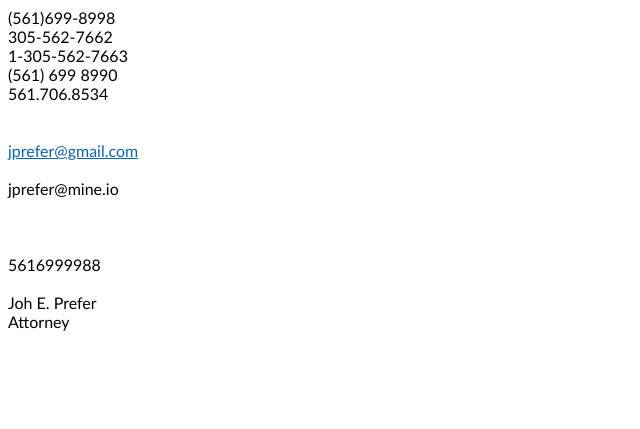
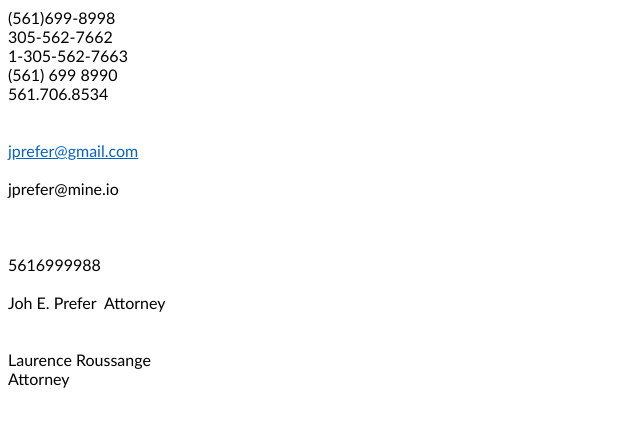
Before and after one commit to jprefer/start1, a plain HTML site: page index.htm in a window 1280 px wide. Shown: the whole page, without its empty margins (0-640 px from the left). Drawn offline with Linux system fonts and the light colour scheme.

Commit message:
Update index.htm

```diff
--- a/index.htm
+++ b/index.htm
@@ -13,16 +13,16 @@ xmlns="http://www.w3.org/TR/REC-html40">
  <o:DocumentProperties>
   <o:Author>John Prefer</o:Author>
   <o:LastAuthor>John Prefer</o:LastAuthor>
-  <o:Revision>1</o:Revision>
-  <o:TotalTime>7</o:TotalTime>
-  <o:Created>2019-04-22T19:25:00Z</o:Created>
-  <o:LastSaved>2019-04-22T19:33:00Z</o:LastSaved>
+  <o:Revision>2</o:Revision>
+  <o:TotalTime>8</o:TotalTime>
+  <o:Created>2019-04-22T21:25:00Z</o:Created>
+  <o:LastSaved>2019-04-22T21:25:00Z</o:LastSaved>
   <o:Pages>1</o:Pages>
-  <o:Words>28</o:Words>
-  <o:Characters>161</o:Characters>
+  <o:Words>32</o:Words>
+  <o:Characters>187</o:Characters>
   <o:Lines>1</o:Lines>
   <o:Paragraphs>1</o:Paragraphs>
-  <o:CharactersWithSpaces>188</o:CharactersWithSpaces>
+  <o:CharactersWithSpaces>218</o:CharactersWithSpaces>
   <o:Version>16.00</o:Version>
  </o:DocumentProperties>
  <o:OfficeDocumentSettings>
@@ -33,6 +33,7 @@ xmlns="http://www.w3.org/TR/REC-html40">
 <link rel=colorSchemeMapping href="index.fld/colorschememapping.xml">
 <!--[if gte mso 9]><xml>
  <w:WordDocument>
+  <w:Zoom>200</w:Zoom>
   <w:SpellingState>Clean</w:SpellingState>
   <w:GrammarState>Clean</w:GrammarState>
   <w:TrackMoves>false</w:TrackMoves>
@@ -692,6 +693,9 @@ a:visited, span.MsoHyperlinkFollowed
 	mso-themecolor:followedhyperlink;
 	text-decoration:underline;
 	text-underline:single;}
+span.GramE
+	{mso-style-name:"";
+	mso-gram-e:yes;}
 .MsoChpDefault
 	{mso-style-type:export-only;
 	mso-default-props:yes;
@@ -774,7 +778,14 @@ div.WordSection1
 
 <p class=MsoNormal><o:p>&nbsp;</o:p></p>
 
-<p class=MsoNormal>Joh E. Prefer </p>
+<p class=MsoNormal>Joh E. <span class=GramE>Prefer <span
+style='mso-spacerun:yes'> </span>Attorney</span></p>
+
+<p class=MsoNormal><o:p>&nbsp;</o:p></p>
+
+<p class=MsoNormal><o:p>&nbsp;</o:p></p>
+
+<p class=MsoNormal>Laurence Roussange</p>
 
 <p class=MsoNormal>Attorney</p>
 
```
